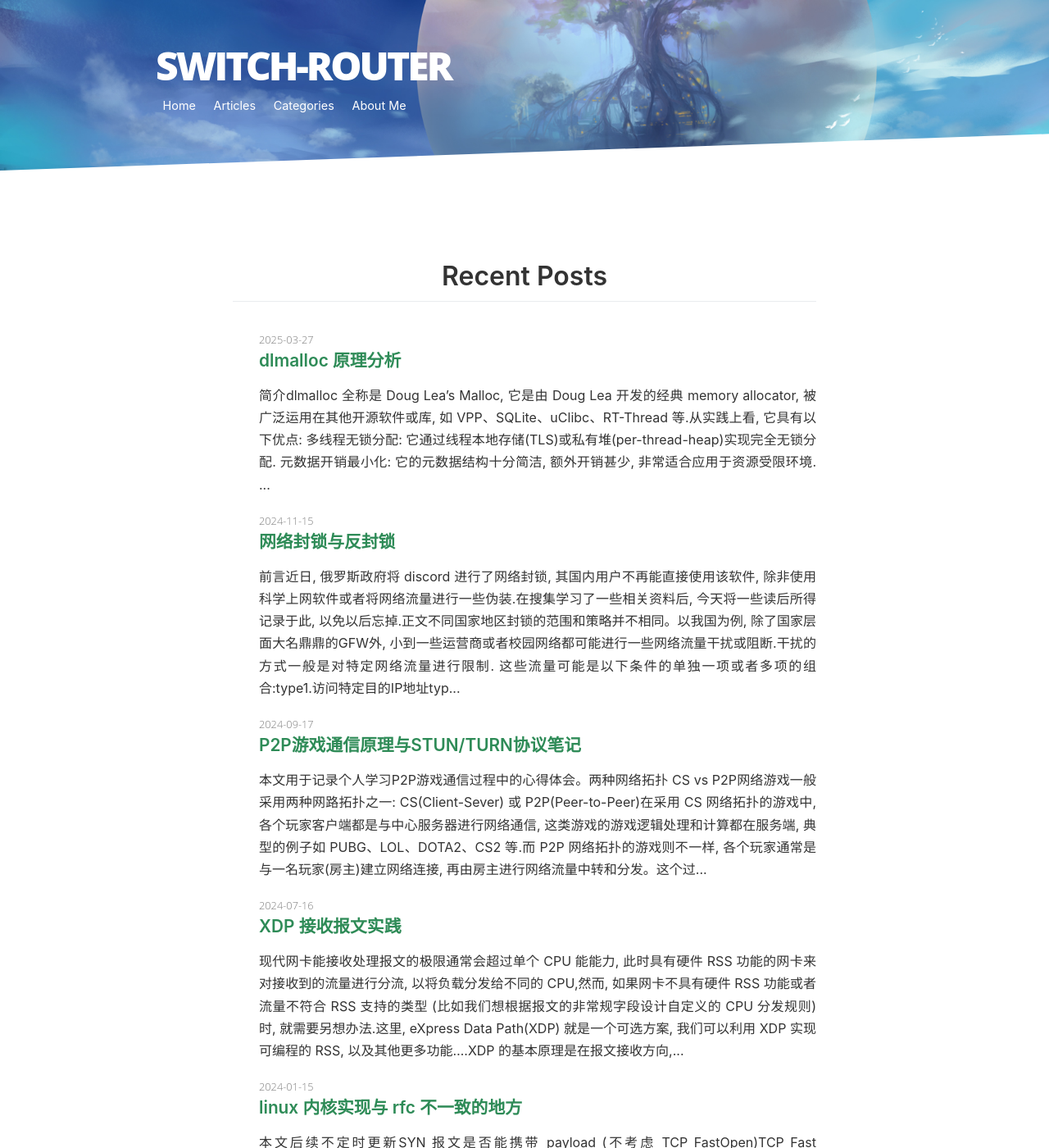
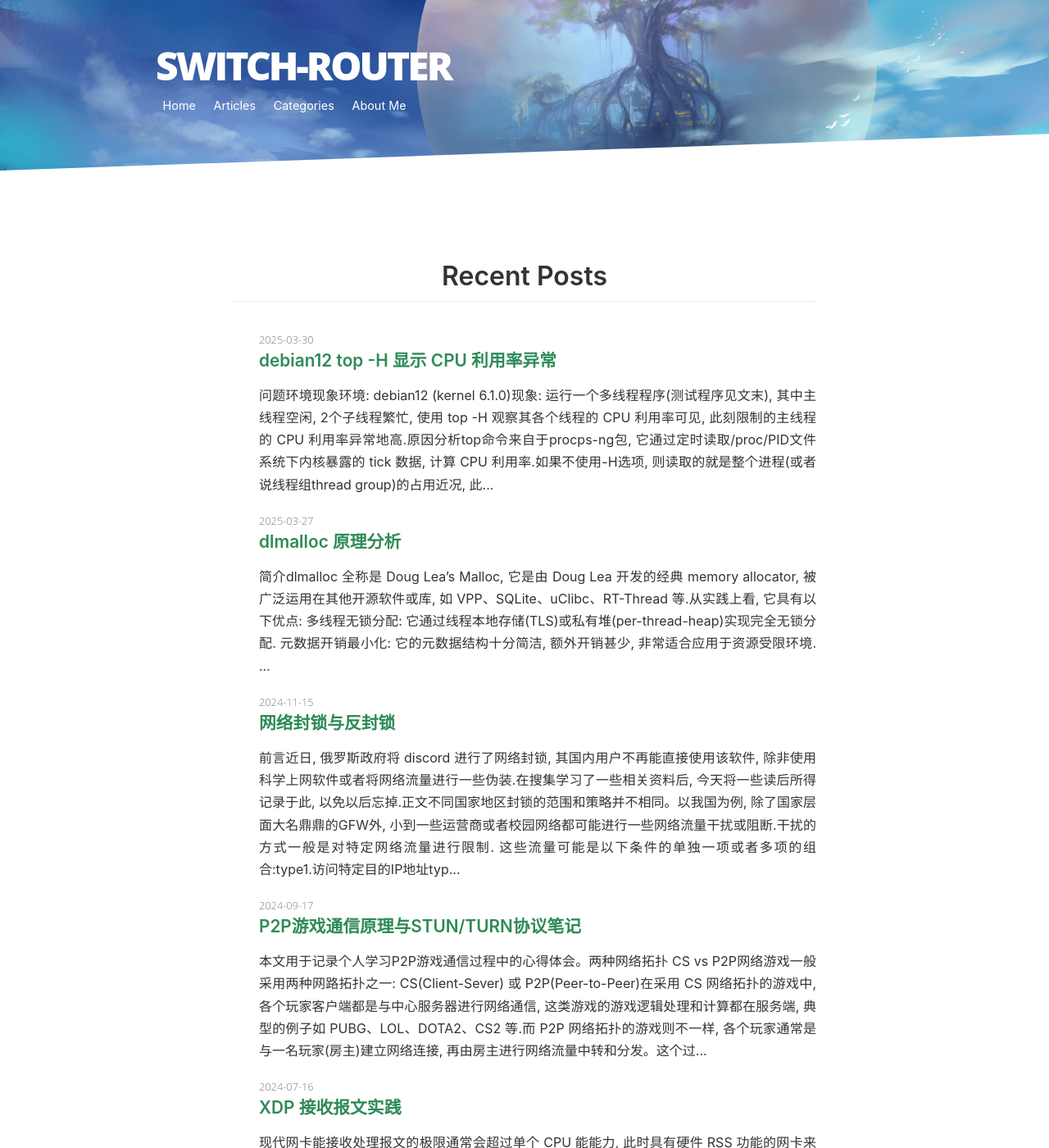
Before and after one commit to switch-router-nat/switch-router-nat.github.io, a Jekyll site: the page built from index.html, in a window 1280 px wide and 1400 px high. Shown: the whole window at 82% size. Built offline with Jekyll 4.4.1, drawn with Linux system fonts in a browser that asks for light colours; nearby versions of some CDN libraries; the list of posts is cut into pages by our own code; some of the changed text lies outside the part shown.

Commit message:
debian12-top

````diff
--- /dev/null
+++ b/_posts/2025-04-04-debian12-top.md
@@ -0,0 +1,96 @@
+---
+layout    : post
+title     : "debian12 top -H 显示 CPU 利用率异常"
+date      : 2025-03-30
+lastupdate: 2025-03-30
+categories: Kernel(others)
+---
+
+# 问题环境现象
+
+环境: debian12 (kernel 6.1.0)
+
+现象: 运行一个多线程程序(测试程序见文末), 其中主线程空闲, 2个子线程繁忙, 使用 top -H 观察其各个线程的 CPU 利用率
+
+<p align="center"><img src="/assets/img/debian12-top/debian12.png"></p>
+
+可见, 此刻限制的主线程的 CPU 利用率异常地高.
+
+# 原因分析
+
+`top`命令来自于`procps-ng`包, 它通过定时读取`/proc/PID`文件系统下内核暴露的 tick 数据, 计算 CPU 利用率.
+
+如果不使用`-H`选项, 则读取的就是整个进程(或者说线程组thread group)的占用近况, 此时读取的文件是`/proc/[PID]/stat`
+
+如果使用`-H`选项指定 PID, 则其会读取该 PID 内所有线程(task)的统计数据, 路径为 `/proc/[PID]/task/[pid]/stat`
+
+比如在我们的例子中, 我们使用以下命令每隔1s读取整个线程组的统计数据
+
+```
+watch -n 1 "cat /proc/10179/stat"
+```
+
+结果为
+
+<p align="center"><img src="/assets/img/debian12-top/watch1.png"></p>
+
+可以观察到, 红框中标注的数据差不多每次变化200, 说明整个进程的 CPU 占用率应该为 200%. 这也符合 `top -p` 显示的结果
+
+<p align="center"><img src="/assets/img/debian12-top/top.png"></p>
+
+接下来通过以下命令, 查看各个线程的统计信息
+
+```
+watch -n 1 "cat /proc/10179/task/10179/stat;cat /proc/10179/task/10180/stat;cat /proc/10179/task/10181/stat"
+```
+
+结果为
+
+<p align="center"><img src="/assets/img/debian12-top/watch2.png"></p>
+
+可以观察到, 只有下面两行红框中标注的数据每次变化差不多100, 而首行几乎不变, 但这与使用 `top -H -p 10179` 的结果不符
+
+<p align="center"><img src="/assets/img/debian12-top/toph.png"></p>
+
+因此, 问题到这里原因很明显了: **该系统自带的`top`命令实现错了**
+
+由于`procps-ng`是开源代码, 我们可以比较顺利地找到问题引入和修复的版本:
+
+引入版本: https://gitlab.com/procps-ng/procps/-/commit/a37526260917bac624ae6b75fd9f4ea7287d81ad
+
+修复版本: https://gitlab.com/procps-ng/procps/-/commit/bc688d630aeeeda5e003d35bbcfcdba08f21b399
+
+
+# 附录
+
+本文使用的测试程序如下:
+
+```c
+#include <stdio.h>
+#include <stdlib.h>
+#include <pthread.h>
+#include <unistd.h>
+void *tfn(void *arg)
+{
+    int a = 0;
+    while (1) {
+        a++;
+    }
+    return (void*)0;
+}
+int main()
+{
+    pthread_t tid;
+    int i = 0;
+    printf("main--pid=%d,tid=%lu\n",getpid(),pthread_self());
+    for (; i < 2; i++){
+        int ret=pthread_create(&tid,NULL,tfn,NULL);
+            if(ret!=0){
+            fprintf(stderr,"pthread_create error:%s\n",strerror(ret));
+            exit(1);
+        }
+    }
+    sleep(6000);
+    return 0;
+}
+```
````
Also changed, not shown: _posts/2024-11-15-dpi.md (+7 -5 lines), assets/img/debian12-top/debian12.png (added), assets/img/debian12-top/top.png (added), assets/img/debian12-top/toph.png (added), assets/img/debian12-top/watch1.png (added), assets/img/debian12-top/watch2.png (added).
